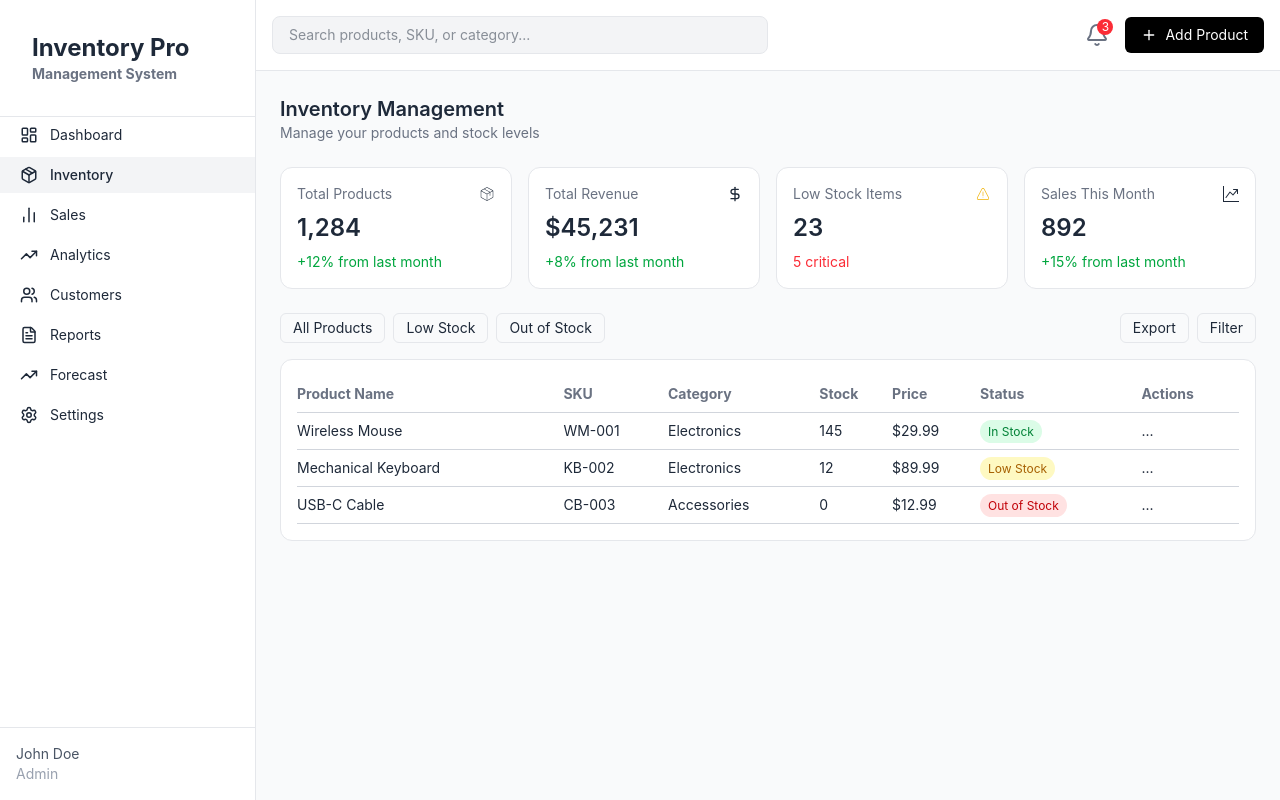
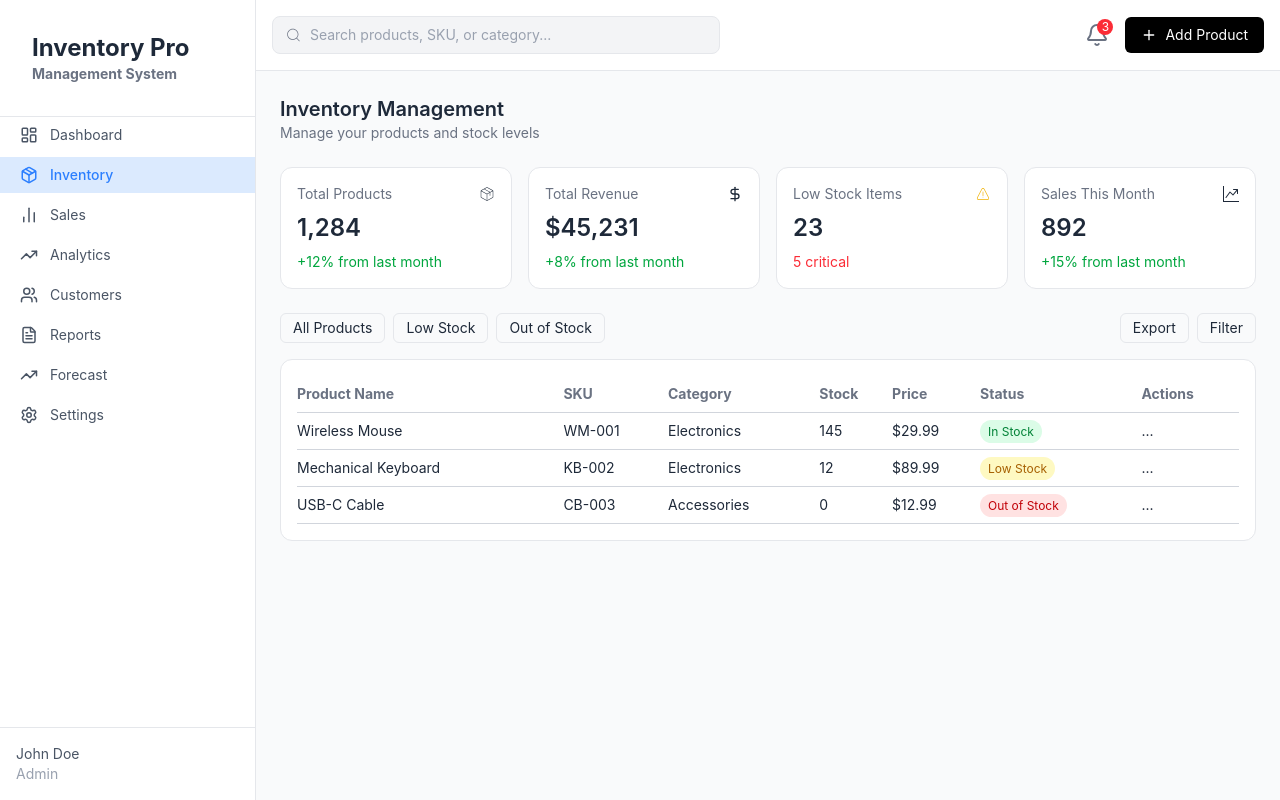
Before and after one commit to AlexanderThomasSayson/inventory-system-app, a Next.js app: page /inventory in a window 1280 px wide. Built offline with nearby package versions, Linux system fonts and the light colour scheme.

Commit message:
fix: hover and focus.

```diff
--- a/src/app/components/Sidebar.tsx
+++ b/src/app/components/Sidebar.tsx
@@ -15,7 +15,7 @@ import Link from "next/link";
 const menu = [
   { name: "Dashboard", href: "/", icon: LayoutDashboard },
   { name: "Inventory", href: "/inventory", icon: Package },
-  { name: "Sales", href: "#", icon: BarChart2 },
+  { name: "Sales", href: "/sales", icon: BarChart2 },
   { name: "Analytics", href: "#", icon: TrendingUp },
   { name: "Customers", href: "#", icon: Users },
   { name: "Reports", href: "#", icon: FileText },
@@ -41,8 +41,10 @@ export default function Sidebar() {
             <Link
               key={item.name}
               href={item.href}
-              className={`flex items-center gap-3 px-5 py-2 text-sm hover:bg-gray-100 ${
-                active ? "bg-gray-100 font-medium" : ""
+              className={`flex items-center gap-3 px-5 py-2 text-sm transition-colors duration-150 ${
+                active
+                  ? "bg-blue-100 text-blue-500 font-medium hover:bg-blue-100"
+                  : "text-gray-600 hover:bg-gray-100"
               }`}
             >
               <Icon size={18} />
--- a/src/app/components/Topbar.tsx
+++ b/src/app/components/Topbar.tsx
@@ -1,13 +1,18 @@
 import { Bell, Plus } from "lucide-react";
+import { CiSearch } from "react-icons/ci";
 
 export default function Topbar() {
   return (
     <header className="flex items-center justify-between p-4 bg-white border-b border-gray-200">
-      <input
-        type="text"
-        placeholder="Search products, SKU, or category..."
-        className="w-1/2 px-4 py-2 border border-gray-200 rounded-lg text-sm focus:outline-none focus:ring-2 focus:ring-gray-100 focus:bg-black-50 bg-gray-100"
-      />
+      <div className="flex items-center gap-2 w-full max-w-md bg-gray-100 border border-gray-200 rounded-lg px-3 py-2">
+        <CiSearch className="text-gray-500 text-lg" />
+        <input
+          type="text"
+          placeholder="Search products, SKU, or category..."
+          className="w-full bg-transparent outline-none text-sm text-gray-700 placeholder-gray-400"
+        />
+      </div>
+
       <div className="flex items-center gap-4">
         <div className="relative">
           <Bell className="text-gray-500" />
```
